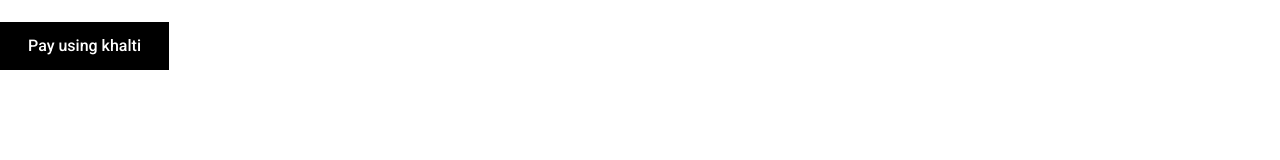
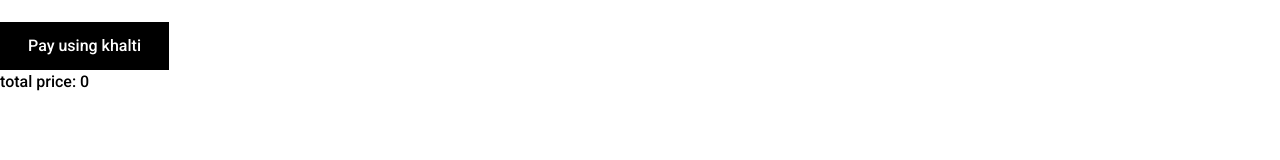
Before and after one commit to anish-acharya123/TraditionalAttire, a React (Vite) app in the folder client/: page /checkout in a window 1280 px wide. Shown: the part 134-294 px from the top of the page. Built offline with nearby package versions, Linux system fonts and the light colour scheme; no server answers.

Commit message:
updated the checkout section

```diff
--- a/client/src/components/Cart/Checkout.jsx
+++ b/client/src/components/Cart/Checkout.jsx
@@ -1,20 +1,36 @@
-import React from "react";
+import React, { useContext } from "react";
 import { useAuth } from "../context/UserAuthContext";
+import { CartContext } from "../context/CartContext";
 
 export default function CheckoutPage() {
   const { info } = useAuth();
 
+  const { totalPrice, totalPriceFunction, cartItems, clearCart } =
+    useContext(CartContext);
+
+  const price = totalPriceFunction();
+  const purchase_order_id = `pay-${Math.random() * 3000}`;
+  const purchase_order_name = `ordername-${Math.random() * 3000}`;
+
   const payload = {
-    return_url: "http://localhost:5173",
-    website_url: "http://localhost:5173",
-    amount: 10000,
-    purchase_order_id: `pay-${Math.random() * 3000}`,
-    purchase_order_name: "loggedin_username_todo_fill_here",
+    amount: price,
+    purchase_order_id,
+    purchase_order_name,
     customer_info: {
       name: "random name",
       email: info?.email,
       phone: "9857089267",
     },
+    website_url: "http://localhost:5173",
+    return_url: "http://localhost:5173/success",
+  };
+
+  const sendBroughtItems = {
+    status: "pending",
+    purchase_order_id,
+    total_price: price,
+    purchase_order_name,
+    broughtItems: cartItems,
   };
 
   const handlePayusingKhalti = async () => {
@@ -30,7 +46,20 @@
       const result = await response.json();
 
       if (result?.success) {
+        const addToBroughtItems = await fetch("api_url", {
+          method: "POST",
+          headers: {
+            "Content-Type": "application/json",
+          },
+          body: JSON.stringify(sendBroughtItems),
+        });
+
+        const responseOfBroughtItems = await addToBroughtItems.json();
+
+        if (responseOfBroughtItems.status === 200) {
+          clearCart();
           window.location.href = `${result?.data?.payment_url}`;
+        }
       }
     } catch (error) {
       console.log(`${error}`);
@@ -38,6 +67,7 @@
   };
 
   return (
+    <>
       <div className="container mx-auto py-10">
         <button
           className="bg-black text-white py-3 px-7"
@@ -45,6 +75,9 @@
         >
           Pay using khalti
         </button>
+
+        <div>total price: {JSON.stringify(totalPrice)}</div>
       </div>
+    </>
   );
 }
--- a/client/src/components/context/CartContext.jsx
+++ b/client/src/components/context/CartContext.jsx
@@ -9,6 +9,7 @@
 
 export const CartProvider = ({ children }) => {
   const [cartItems, setCartItems] = useState([]);
+  const [totalPrice, setTotalPrice] = useState(0);
 
   useEffect(() => {
     const savedCart = getCartFromLocalStorage();
@@ -23,7 +24,6 @@
 
   const addToCart = (product, size = "S") => {
     setCartItems((prevItems) => {
-      console.log(prevItems);
       const itemExists = prevItems.find((item) => item._id === product._id);
 
       const priceForSize = product.price[size];
@@ -54,13 +54,28 @@
     setCartItems((prevItems) => prevItems.filter((item) => item._id !== id));
   };
 
+  const totalPriceFunction = () => {
+    const total = cartItems.reduce((acc, item) => {
+      return acc + item.price * item.quantity;
+    }, 0);
+
+    setTotalPrice(total);
+  };
+
   const clearCart = () => {
     setCartItems([]);
   };
 
   return (
     <CartContext.Provider
-      value={{ cartItems, addToCart, removeFromCart, clearCart }}
+      value={{
+        cartItems,
+        addToCart,
+        removeFromCart,
+        clearCart,
+        totalPrice,
+        totalPriceFunction,
+      }}
     >
       {children}
     </CartContext.Provider>
```
Lines whose indentation alone changed are shown as unchanged.
